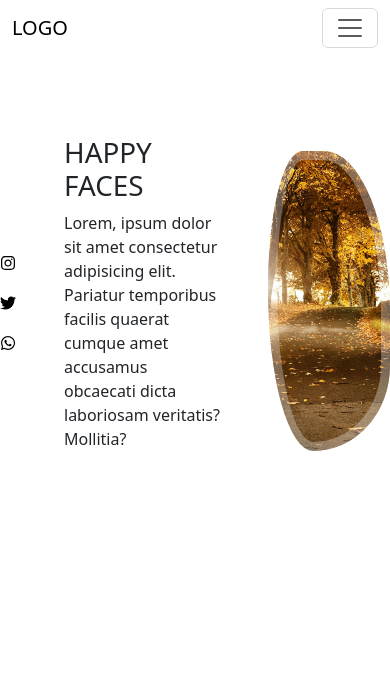
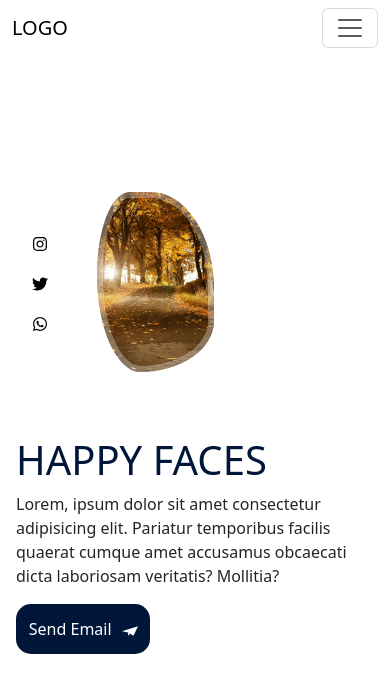
Before and after one commit to yegonkimutai/Happy-faces, a React (Create React App) app: page / in a window 390 px wide. Shown: the top 692 px of the page. Built offline with nearby package versions, Linux system fonts and the light colour scheme.

Commit message:
:zap: Modify home page and make responsive

```diff
--- a/src/pages/Home.js
+++ b/src/pages/Home.js
@@ -3,6 +3,7 @@ import React from 'react'
 import { FaInstagram } from "react-icons/fa";
 import { FaTwitter } from "react-icons/fa";
 import { FaWhatsapp } from "react-icons/fa";
+import { SiMinutemailer } from "react-icons/si";
 import '../style/Home.css'
 
 export default function Home() {
@@ -67,6 +68,10 @@ export default function Home() {
       <p>
       Lorem, ipsum dolor sit amet consectetur adipisicing elit. Pariatur temporibus facilis quaerat cumque amet accusamus obcaecati dicta laboriosam veritatis? Mollitia?
       </p>
+        <button className='home-btn'>
+        Send Email
+        <span className='icon-home'><SiMinutemailer /></span>
+        </button>
     </div>
     </div>
   );
--- a/src/style/Home.css
+++ b/src/style/Home.css
@@ -22,7 +22,13 @@
 }
 
 .content {
-  max-width: 40%;
+  max-width: 30%;
+}
+
+.content h1 {
+  text-align: center;
+  font-size: 3.5rem;
+  color: #001638;
 }
 
 .car-cont {
@@ -52,3 +58,81 @@
       border-radius: 60% 40% 30% 70%/60% 30% 70% 40%;
     }
   }
+
+  .home-btn {
+    background-color: #001638;
+    color: #fff;
+    border: none;
+    padding: 0.8rem;
+    border-radius: 15px;
+  }
+
+  .icon-home {
+    margin-left: 10px;
+  }
+
+  @media (max-width: 992px) {
+    .content {
+      max-width: 40%;
+    }
+
+    .content h1 {
+      font-size: 2.5rem;
+    }
+
+    .car-cont {
+      width: 250px;
+      height: 250px;
+    }
+  }
+
+  @media (max-width: 768px) {
+    .app-home {
+      display: grid;
+      grid-template-columns: 0.5fr 3fr;
+      padding-top: 3.5rem;
+    }
+
+    .car-cont {
+      order: initial;
+      align-self: center;
+      box-shadow: inset 0 0 0 6px rgb(255 255 255 / 30%);
+      height: 200px;
+    }
+
+    .content {
+      grid-column: 1/3;
+     max-width: 100%;
+     padding: 1rem;
+    }
+
+    .content h1 {
+      text-align: left;
+    }
+
+    .home-socials {
+      margin-left: 2rem;
+    }
+  }
+
+  @media (max-width: 450px) {
+    .car-cont {
+      width: 220px;
+      height: 180px;
+    }
+  }
+
+  @media (max-width: 350px) {
+    .car-cont {
+      width: 150px;
+      height: 150px;
+    }
+
+    .content {
+      padding: 0.5rem;
+    }
+
+    .content h1 {
+      font-size: 2rem;
+    }
+  }
```
